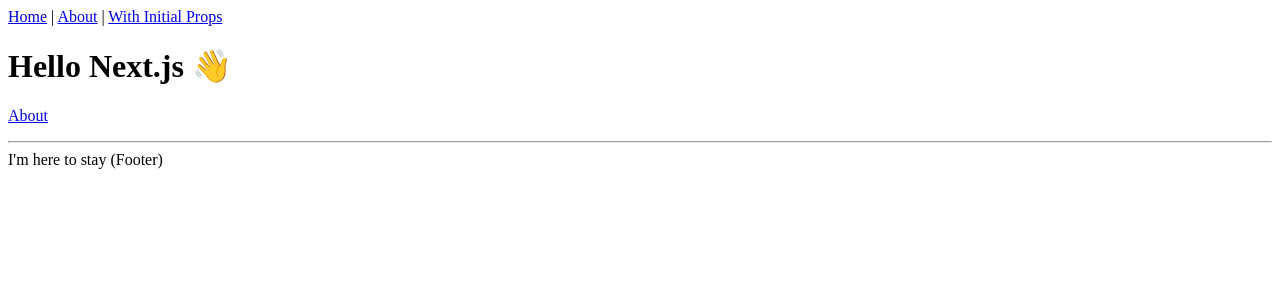
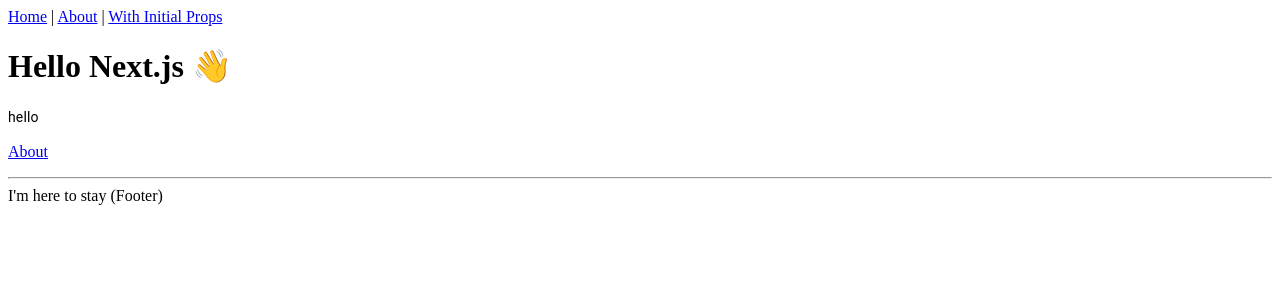
Before and after one commit to iPolyomino/toranosuke, a Next.js app: page / in a window 1280 px wide. Shown: the top 300 px of the page. Built offline with nearby package versions, Linux system fonts and the light colour scheme.

Commit message:
install material-ui

```diff
--- a/package.json
+++ b/package.json
@@ -8,6 +8,7 @@
     "type-check": "tsc"
   },
   "dependencies": {
+    "@material-ui/core": "^4.2.0",
     "next": "^9.0.0",
     "react": "^16.8.6",
     "react-dom": "^16.8.6"
--- a/pages/index.tsx
+++ b/pages/index.tsx
@@ -1,4 +1,5 @@
 import * as React from 'react'
+import Typography from '@material-ui/core/Typography';
 import Link from 'next/link'
 import Layout from '../components/Layout'
 import { NextPage } from 'next'
@@ -7,6 +8,7 @@
     return (
         <Layout title="Home | Next.js + TypeScript Example">
             <h1>Hello Next.js 👋</h1>
+            <Typography variant="body2">hello</Typography>
             <p>
                 <Link href="/about">
                     <a>About</a>
```
Also changed, not shown: 1 other file (tests, documents, lock files or other folders). Lines whose indentation alone changed are shown as unchanged.
